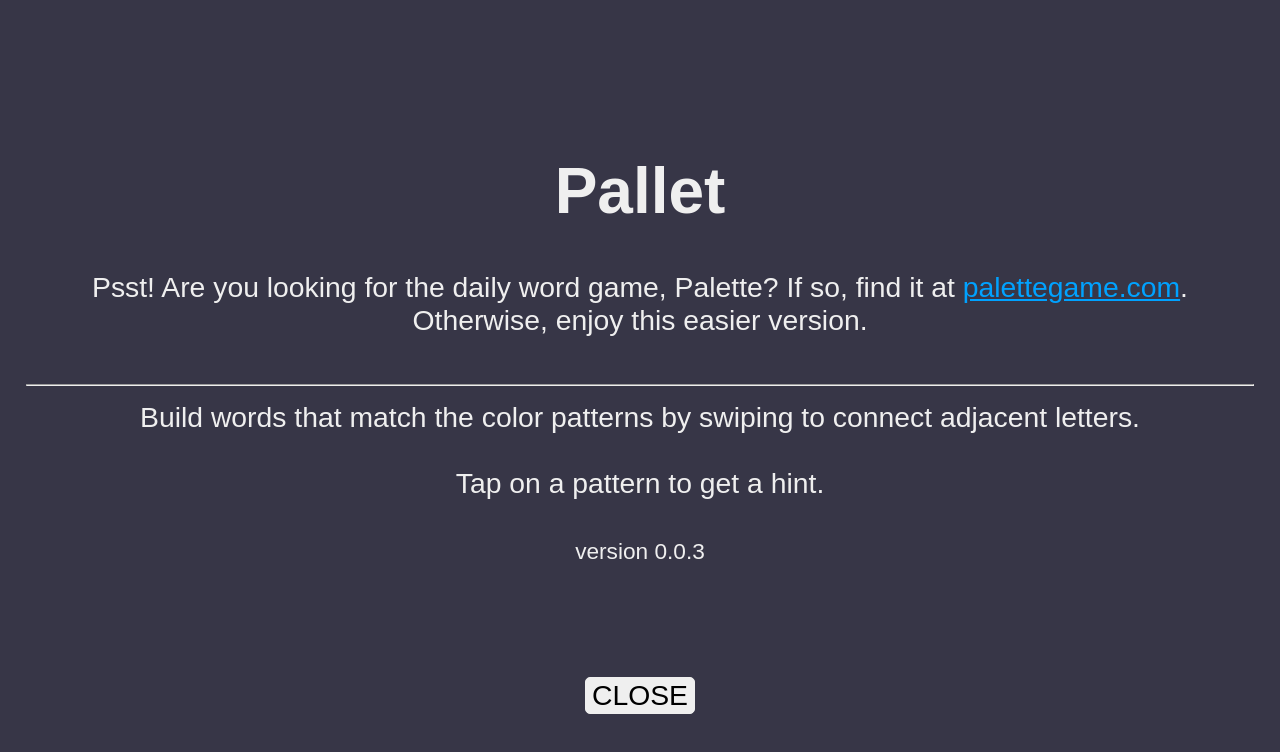
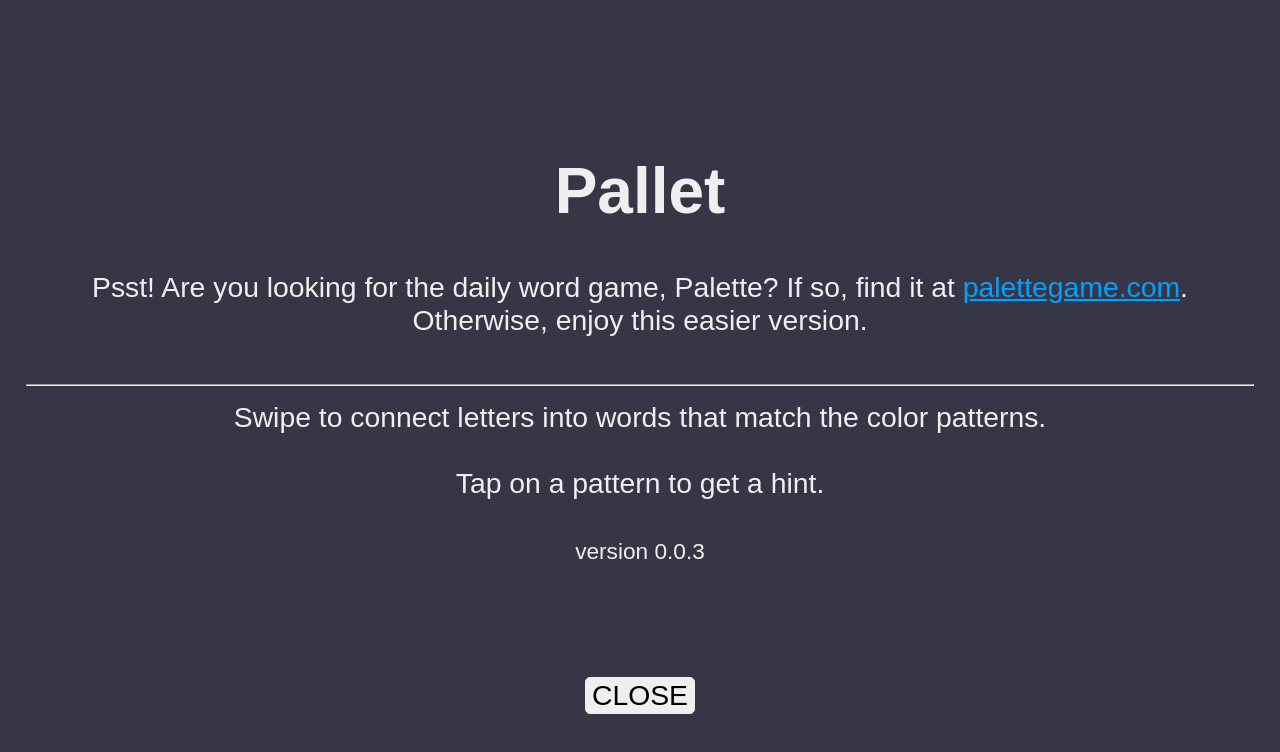
Before and after one commit to skedwards88/pallet, a React app: page / in a window 1280 px wide. Both pictures are taken after a click on the button 1241 px from the left and 95 px from the top of the page. Shown: the top 752 px of the page. Built offline with nearby package versions, Linux system fonts and the light colour scheme.

Commit message:
update rules text

```diff
--- a/src/components/Rules.js
+++ b/src/components/Rules.js
@@ -13,7 +13,7 @@
         </a>
         {`. Otherwise, enjoy this easier version.\n\n`}
         {<hr></hr>}
-        {`Build words that match the color patterns by swiping to connect adjacent letters.\n\nTap on a pattern to get a hint.\n\n`}
+        {`Swipe to connect letters into words that match the color patterns.\n\nTap on a pattern to get a hint.\n\n`}
         {<small>version {packageJson.version}</small>}
       </div>
       <button className="close" onClick={() => setDisplay("game")}>
```
